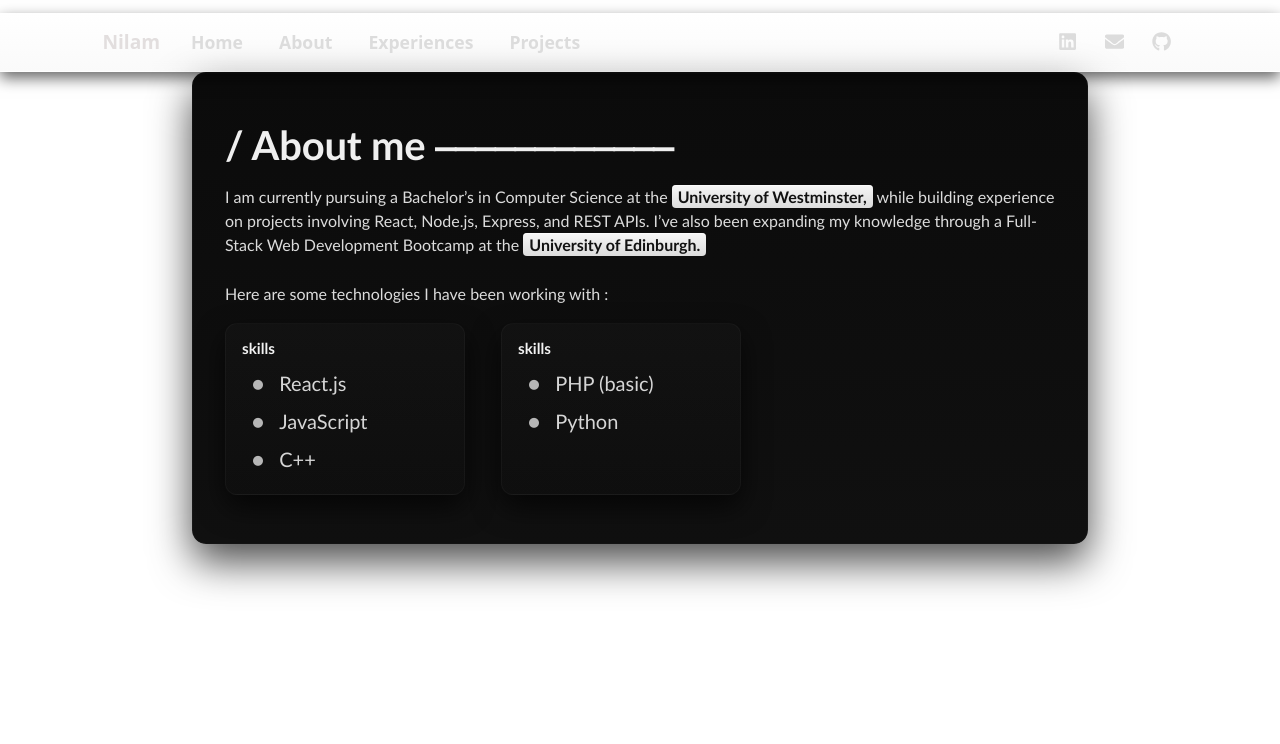
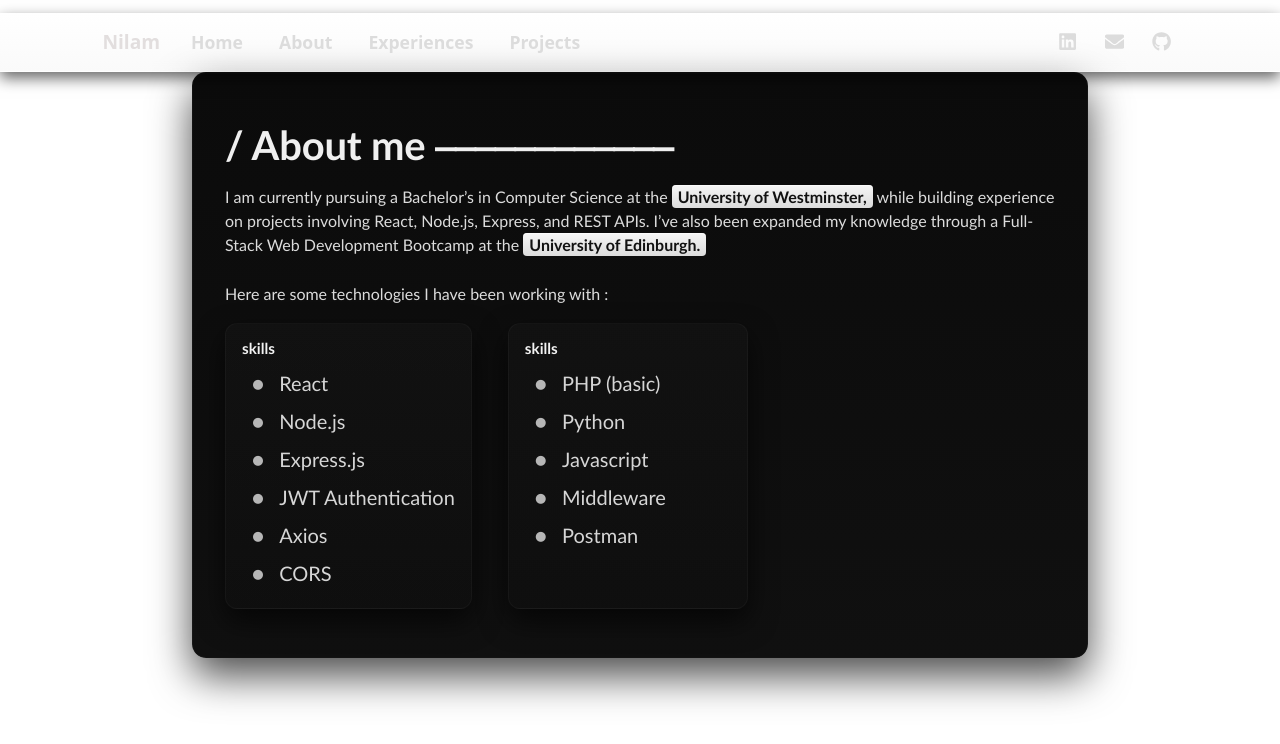
Before and after one commit to nilamshinde252005/Nilam_Portfolio, a React (Vite) app: page /Nilam_Portfolio/about in a window 1280 px wide. Shown: the top 744 px of the page. Built offline with nearby package versions, Linux system fonts and the light colour scheme.

Commit message:
Updated about.jsx

```diff
--- a/src/pages/About.jsx
+++ b/src/pages/About.jsx
@@ -14,7 +14,7 @@ export default function About() {
                         <div className="left-col">
 
                             <p style={{ lineHeight: "1.5", marginBottom: "1.5rem" }}>
-                                I am currently pursuing a Bachelor’s in Computer Science at the <strong>University of Westminster,</strong> while building experience on projects involving React, Node.js, Express, and REST APIs. I’ve also been expanding my knowledge through a Full-Stack Web Development Bootcamp at the <strong>University of Edinburgh.</strong>
+                                I am currently pursuing a Bachelor’s in Computer Science at the <strong>University of Westminster,</strong> while building experience on projects involving React, Node.js, Express, and REST APIs. I’ve also been expanded my knowledge through a Full-Stack Web Development Bootcamp at the <strong>University of Edinburgh.</strong>
                             </p>
 
                             <p>Here are some technologies I have been working with :</p>
@@ -22,12 +22,17 @@ export default function About() {
                             <div className="languages">
                                 <ul className="ul">
                                     <p> skills</p>
-                                    <li>React.js</li> <li>JavaScript</li> <li>C++</li>
+                                    <li>React</li>
+                                    <li>Node.js</li>
+                                    <li>Express.js</li>
+                                    <li>JWT Authentication</li>
+                                    <li>Axios</li><li>CORS</li>
                                 </ul>
 
                                 <ul className="ul">
                                     <p> skills</p>
-                                    <li>PHP (basic)</li> <li>Python</li>
+                                    <li>PHP (basic)</li> <li>Python</li><li>Javascript</li><li>Middleware</li><li>Postman</li>
+
                                 </ul>
                             </div>
 
```
